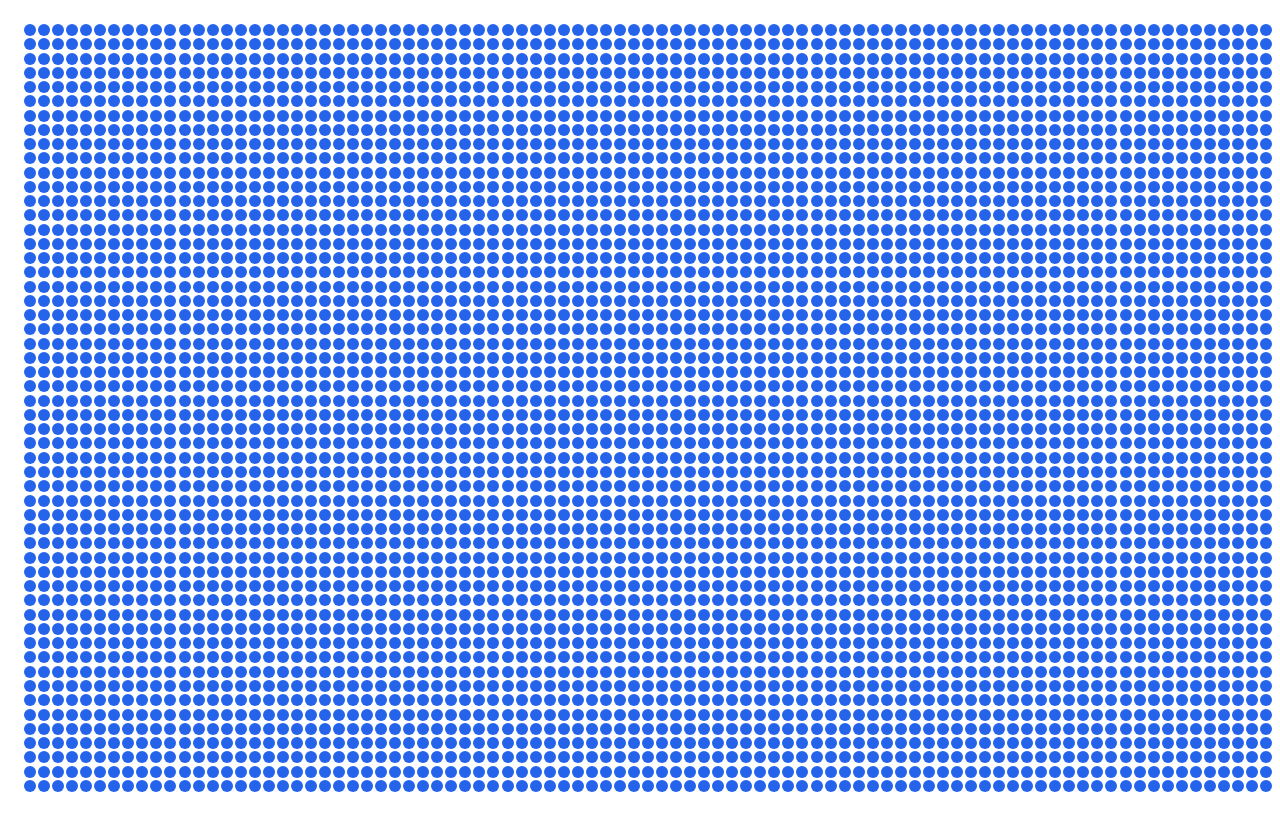
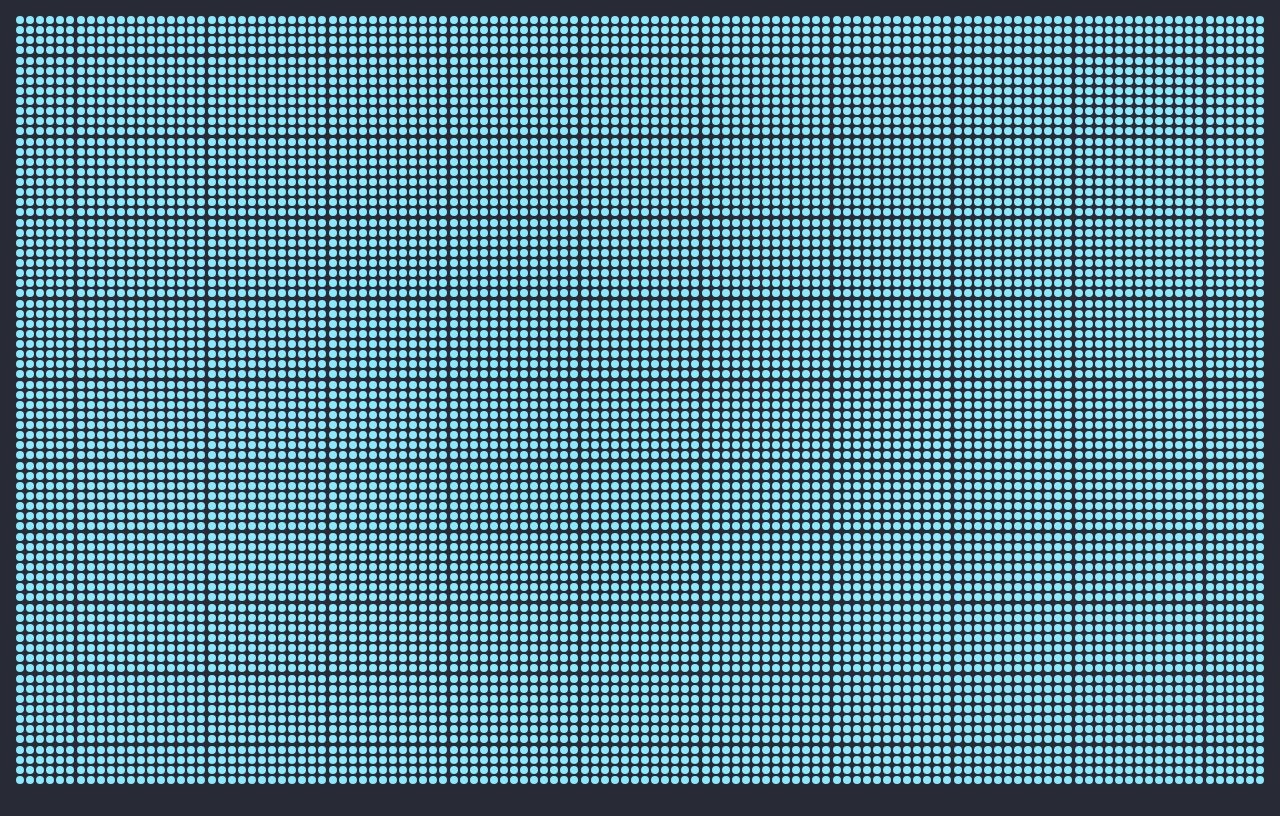
Before and after one commit to byw/untime, a SvelteKit app: page / in a window 1280 px wide. Built offline with nearby package versions, Linux system fonts and the light colour scheme.

Commit message:
Apply dark theme, tweak dot size

```diff
--- a/src/routes/+page.svelte
+++ b/src/routes/+page.svelte
@@ -17,7 +17,7 @@
 			screenHeight = window.innerHeight;
 
 			// Calculate grid based on dot size and spacing
-			const dotSize = 12; // dot width/height
+			const dotSize = 8; // dot width/height
 			const gap = 2; // gap between dots
 			const padding = 16; // padding from edges (1rem = 16px)
 
@@ -125,6 +125,13 @@
 {/if}
 
 <style>
+	:global(body) {
+		margin: 0;
+		padding: 0;
+		background-color: #282a36;
+		overflow: hidden;
+	}
+
 	.dots-grid {
 		display: grid;
 		gap: 2px;
@@ -133,18 +140,19 @@
 		padding: 1rem;
 		box-sizing: border-box;
 		cursor: pointer;
+		background-color: #282a36;
 	}
 
 	.dot {
-		width: 12px;
-		height: 12px;
+		width: 8px;
+		height: 8px;
 		border-radius: 50%;
-		background-color: #2563eb;
+		background-color: #8be9fd;
 		justify-self: center;
 		align-self: center;
 	}
 
 	.dot.dimmed {
-		background-color: #9ca3af;
+		background-color: #44475a;
 	}
 </style>
```
